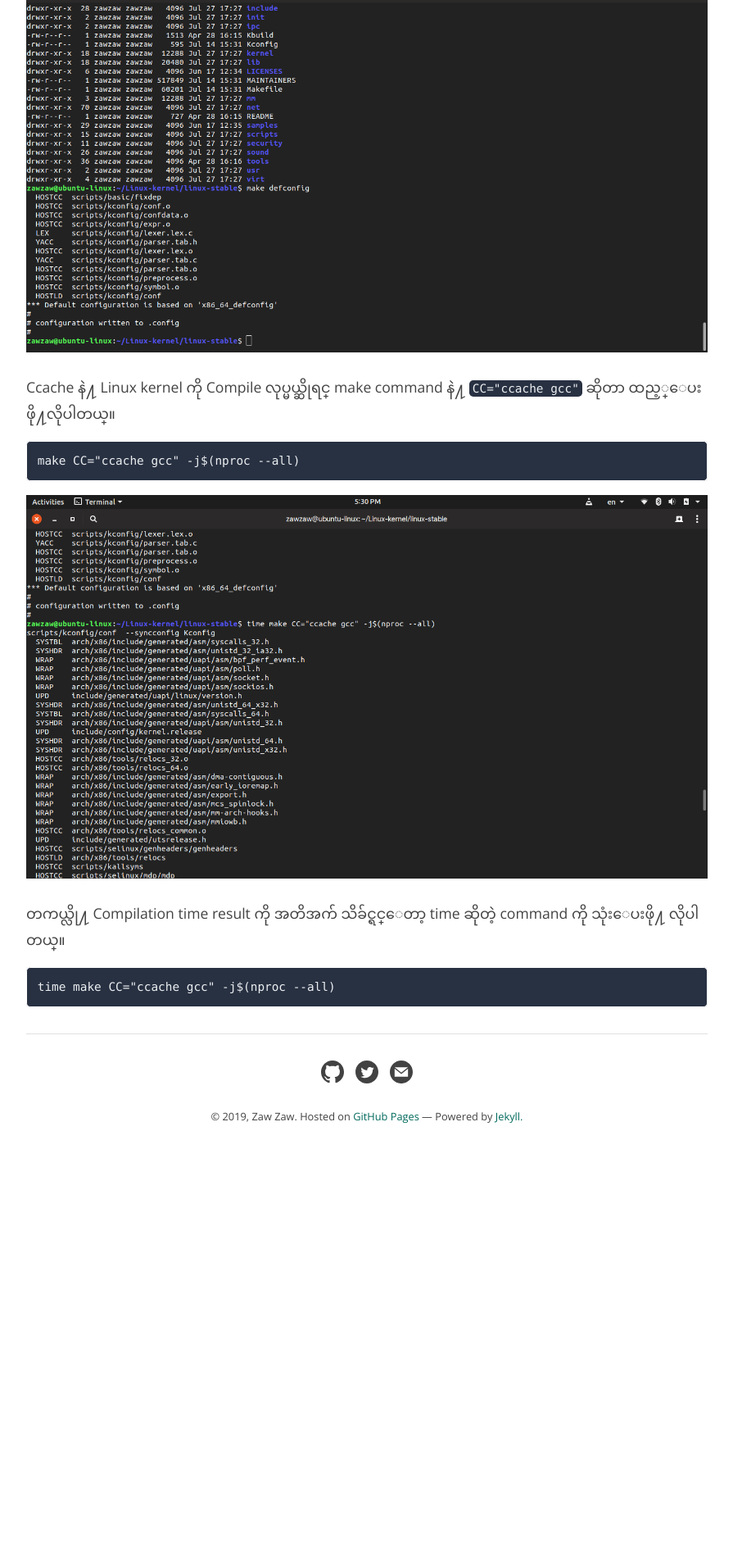
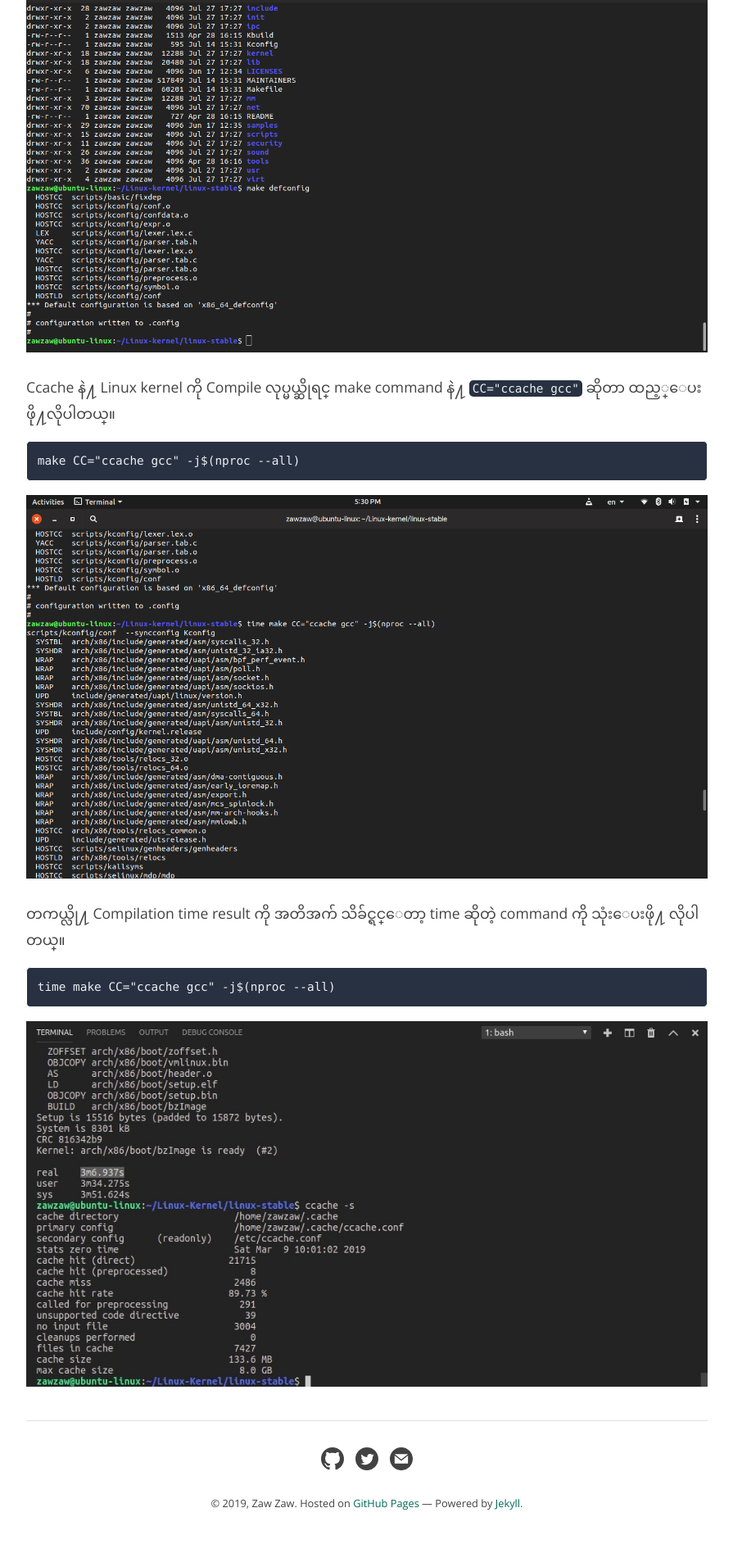
Before and after one commit to zawzaww/zawzaww.github.io, a Jekyll site: the page built from _posts/2019-07-27-speedup-linux-kernel-builds.md, in a window 1280 px wide. Shown: the part 3356-5268 px from the top of the page at 82% size, without its empty margins (192-1087 px from the left). Built offline with Jekyll 4.4.1, drawn with Linux system fonts in a browser that asks for light colours; comment, search, counter and statistics services are not loaded; before the commit the page ends 4795 px from its top, so only the background shows below that.

Commit message:
_posts: speedup-linux-kernel-build: Update blog post for screenshot image
Signed-off-by: Zaw Zaw <zawzthein@outlook.com>

````diff
--- a/_posts/2019-07-27-speedup-linux-kernel-builds.md
+++ b/_posts/2019-07-27-speedup-linux-kernel-builds.md
@@ -87,3 +87,4 @@ make CC="ccache gcc" -j$(nproc --all)
 ```
 time make CC="ccache gcc" -j$(nproc --all)
 ```
+![Screenshot](/assets/images/screenshot-4-2019-07-27.jpg)
````
Also changed, not shown: assets/images/screenshot-4-2019-07-27.jpg (added).
